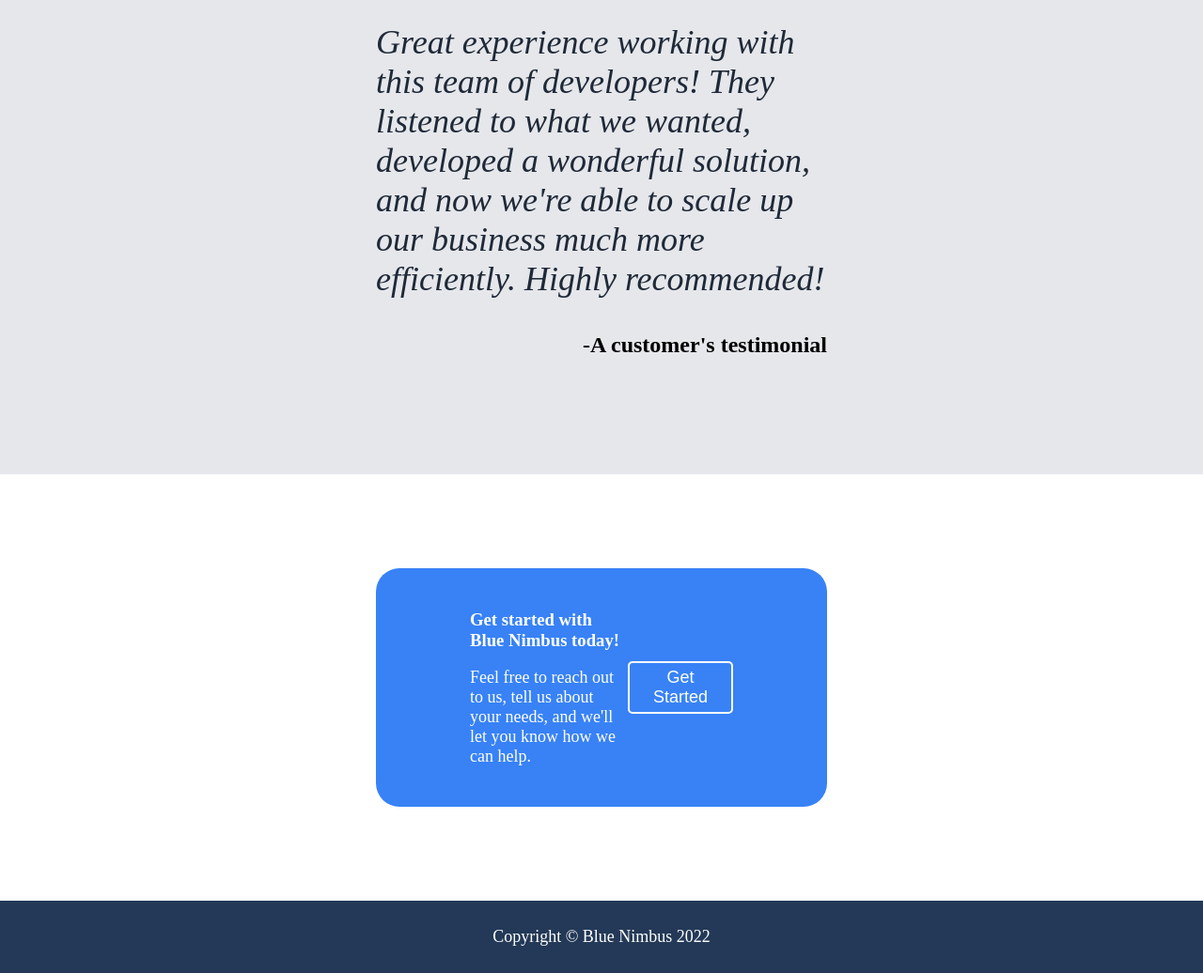
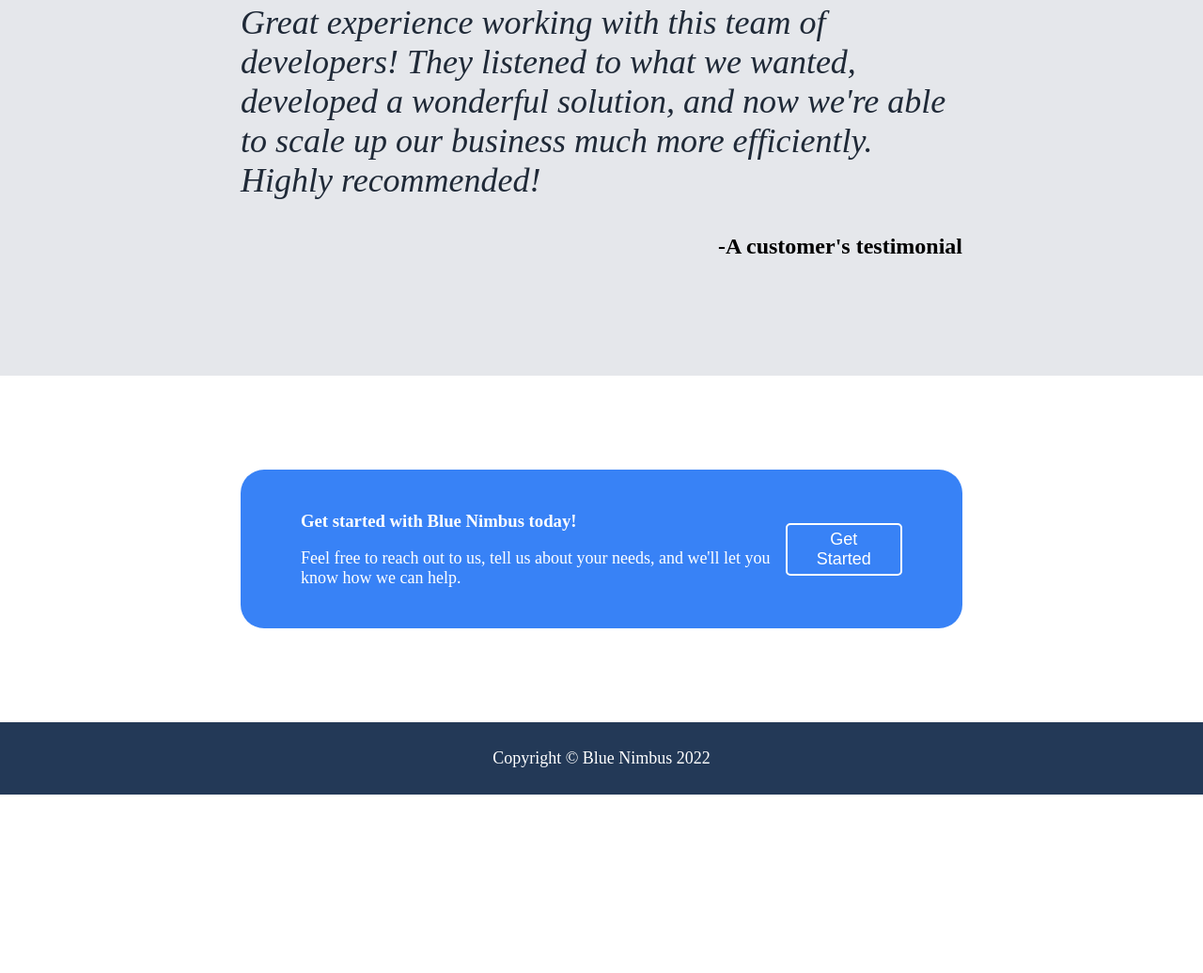
Before and after one commit to fredjzhao/company-website, a plain HTML site: page index.html in a window 1280 px wide. Shown: the part 1564-2600 px from the top of the page at 94% size. After the commit the page ends 2410 px from the top, so only its background shows below. Drawn offline with Linux system fonts and the light colour scheme.

Commit message:
adjust padding and margin to use percent

```diff
--- a/style.css
+++ b/style.css
@@ -5,7 +5,7 @@ body {
 .header-section, .footer-section {
     color: white;
     background-color: #233957;
-    padding: 10px 320px;
+    padding: 10px 20%;
 }
 
 .header-section {
@@ -42,7 +42,7 @@ body {
 
 .testimonial-section {
     background-color: #E5E7EB;
-    padding: 100px 400px;
+    padding: 100px 20%;
 }
 
 .testimonial {
@@ -63,8 +63,8 @@ body {
     display: flex;
     background-color: #3882F6;
     border-radius: 25px;
-    padding: 25px 100px;
-    margin: 100px 400px;
+    padding: 25px 5%;
+    margin: 100px 20%;
     align-items: center;
     justify-content: space-between;
 }
```
